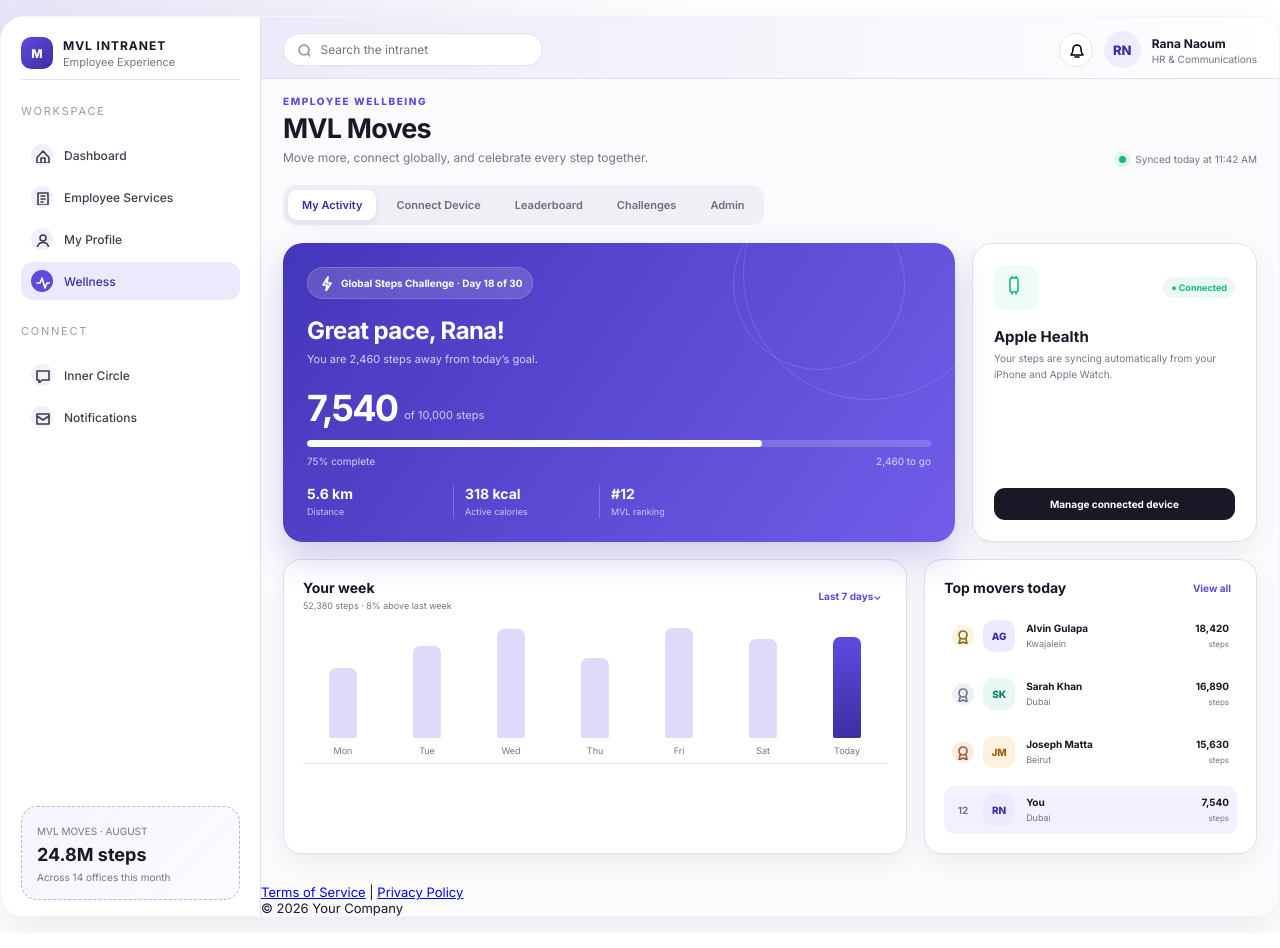
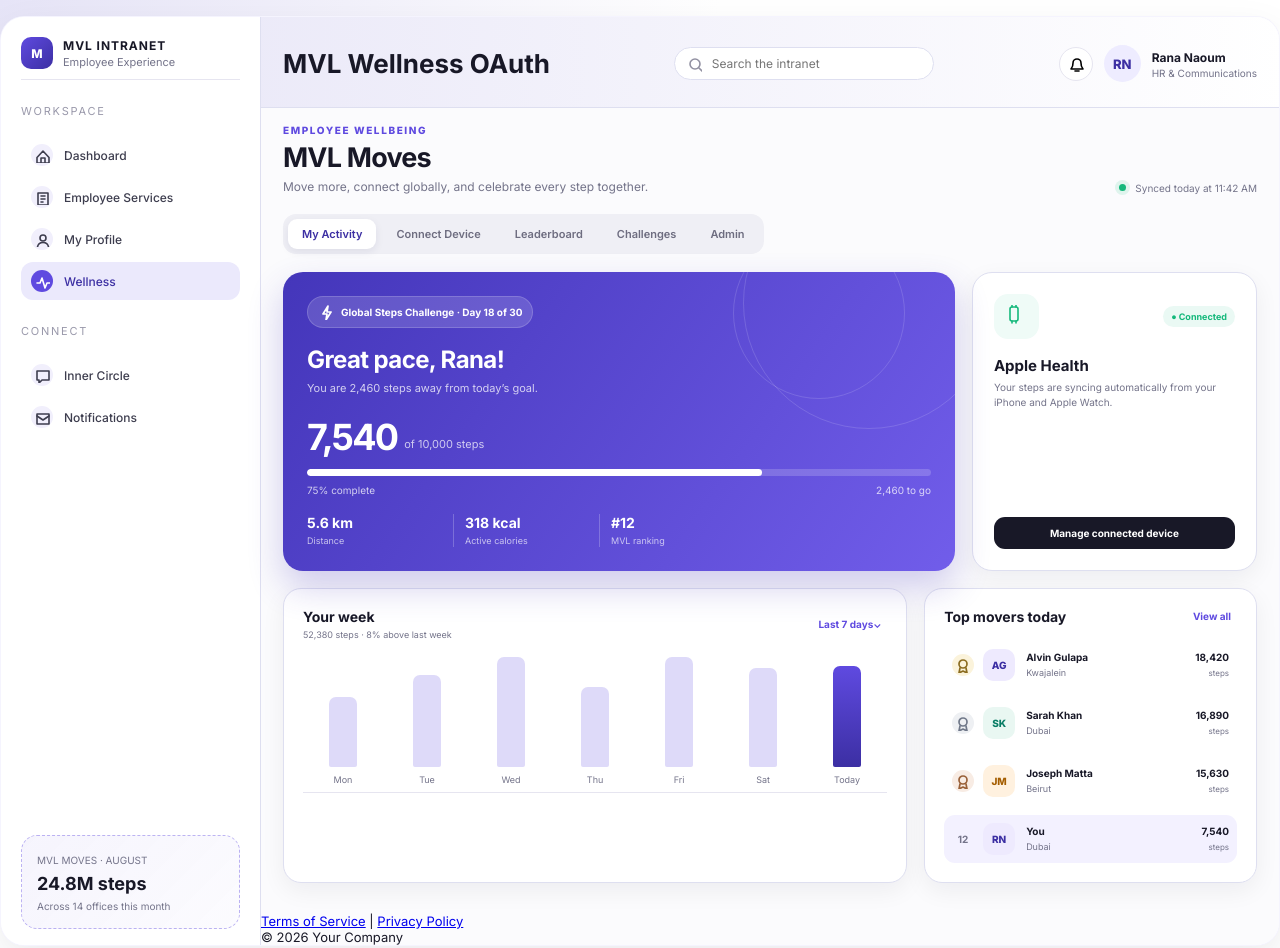
Before and after one commit to kamalmokhmvl/google-fitbit-redirect, a plain HTML site: page index.html in a window 1280 px wide. Drawn offline with Linux system fonts and the light colour scheme.

Commit message:
Change page title to 'MVL Wellness OAuth'

```diff
--- a/index.html
+++ b/index.html
@@ -3,7 +3,7 @@
 <head>
   <meta charset="UTF-8" />
   <meta name="viewport" content="width=device-width, initial-scale=1.0" />
-  <title>MVL Wellness — Steps Challenge</title>
+  <title>MVL Wellness OAuth</title>
   <link rel="preconnect" href="https://fonts.googleapis.com">
   <link rel="preconnect" href="https://fonts.gstatic.com" crossorigin>
   <link href="https://fonts.googleapis.com/css2?family=Inter:wght@400;500;600;700;800&display=swap" rel="stylesheet">
@@ -42,6 +42,7 @@
   </aside>
   <main class="main">
     <header class="topbar">
+      <h1>MVL Wellness OAuth</h1>
       <button class="round mobile-menu" aria-label="Menu"><svg class="icon"><path d="M3 5h12M3 9h12M3 13h12"/></svg></button>
       <div class="search"><svg class="icon"><circle cx="8" cy="8" r="5"/><path d="m12 12 4 4"/></svg><input placeholder="Search the intranet" /></div>
       <div class="profile"><button class="round"><svg class="icon"><path d="M5 7a4 4 0 0 1 8 0c0 5 2 5 2 6H3c0-1 2-1 2-6"/><path d="M7 15h4"/></svg></button><div class="avatar">RN</div><div><b>Rana Naoum</b><small>HR & Communications</small></div></div>
```
